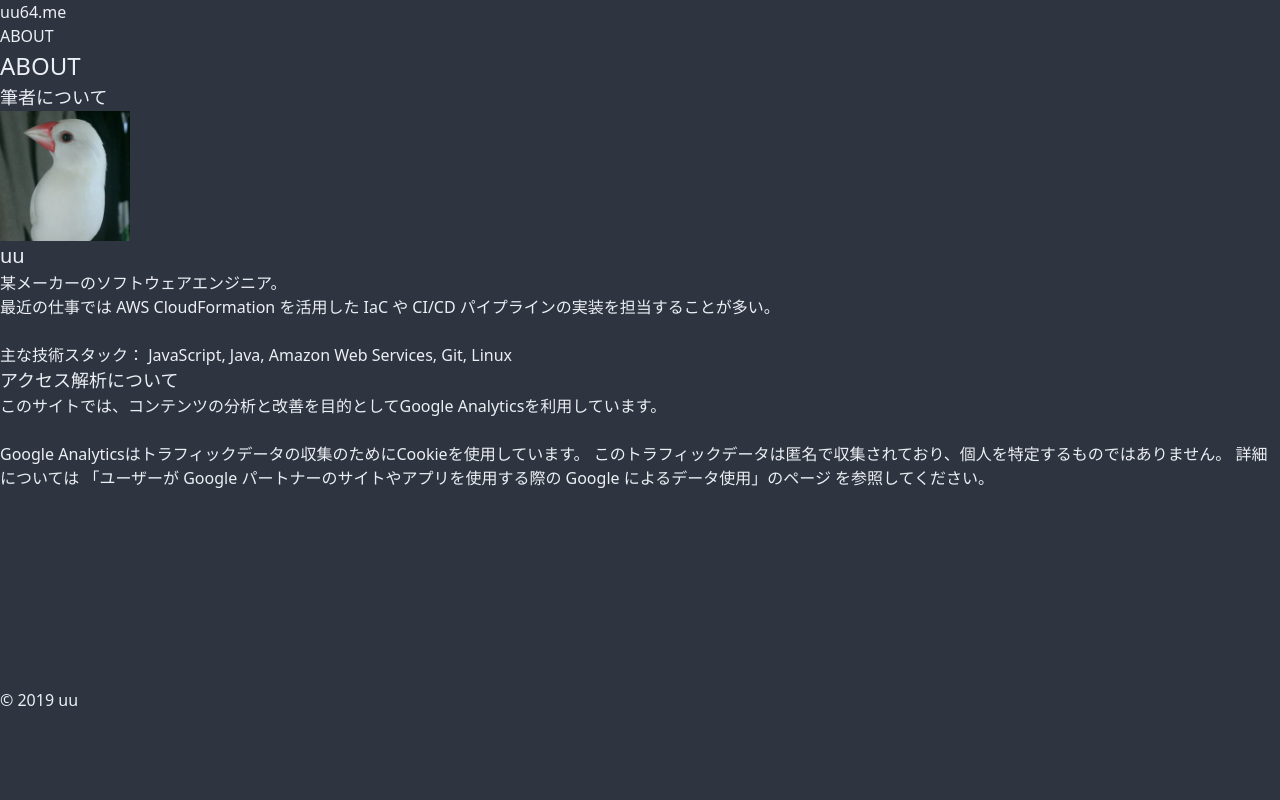
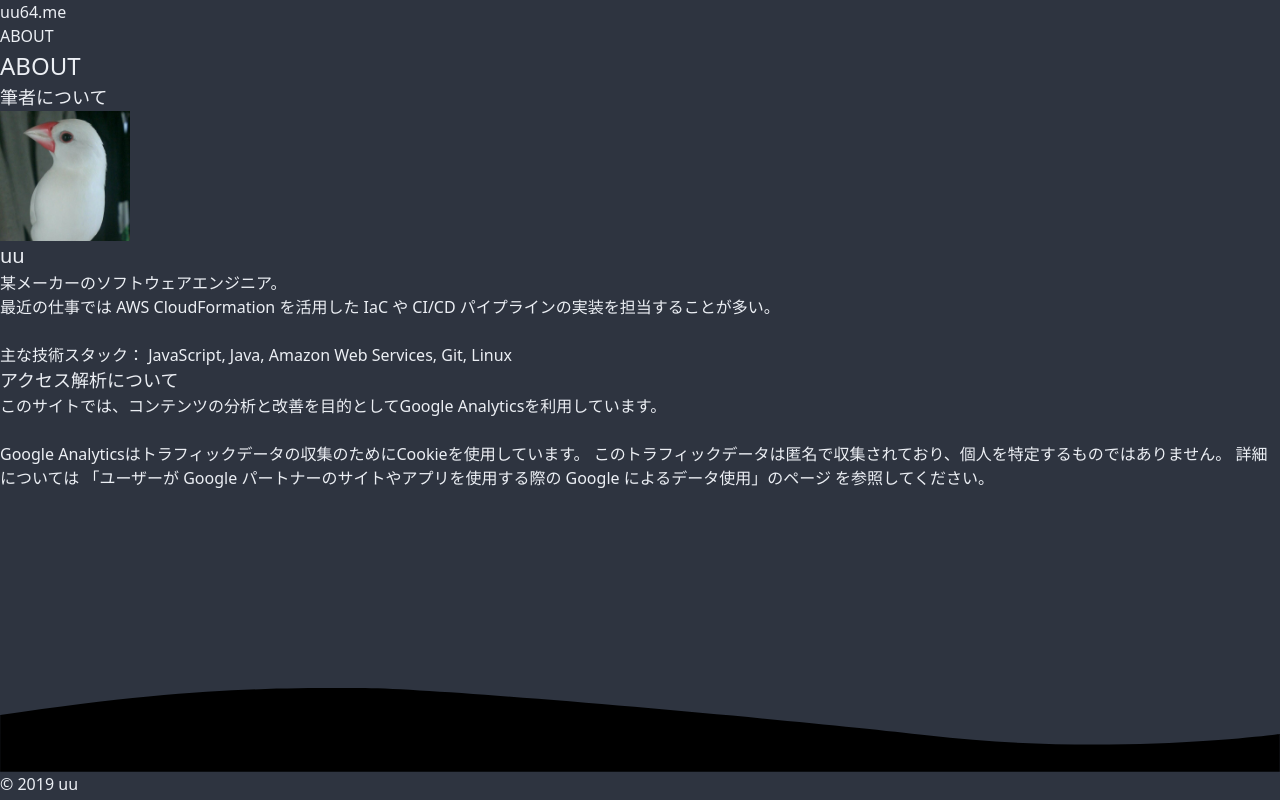
Before and after one commit to uu64/uu64.me, a Next.js app: page /about in a window 1280 px wide. Built offline with nearby package versions, Linux system fonts and the light colour scheme.

Commit message:
fix: footer

```diff
--- a/components/organisms/OFooter.tsx
+++ b/components/organisms/OFooter.tsx
@@ -3,9 +3,19 @@ import siteconfig from "@/siteconfig.json";
 
 const OFooter: React.FC = () => {
   return (
-    <div className="bg-custom-night1 text-center py-8">
-      {siteconfig.copyright}
-    </div>
+    <>
+      <svg
+        className="pt-12 fill-night1"
+        version="1.1"
+        viewBox="0 0 1228 80.448"
+        xmlns="http://www.w3.org/2000/svg"
+      >
+        <path d="m0.096151 25.992c182.86-27.18 266.83-25.886 345.19-25.886s433.22 32.243 543.82 45.3c175.4 20.709 338.76-1.2943 338.76-1.2943v36.24h-1227.8z" />
+      </svg>
+      <div className="bg-custom-night1 text-center pt-4 pb-8">
+        {siteconfig.copyright}
+      </div>
+    </>
   );
 };
 
--- a/tailwind.config.js
+++ b/tailwind.config.js
@@ -3,6 +3,9 @@ const { colors, fontFamily } = require("tailwindcss/defaultTheme");
 module.exports = {
   purge: ["./components/**/*.tsx", "./pages/**/*.tsx"],
   theme: {
+    fill: (theme) => ({
+      night1: theme("colors.custom.night1"),
+    }),
     colors: {
       ...colors,
       custom: {
```
Also changed, not shown: 1 other file (tests, documents, lock files or other folders).
